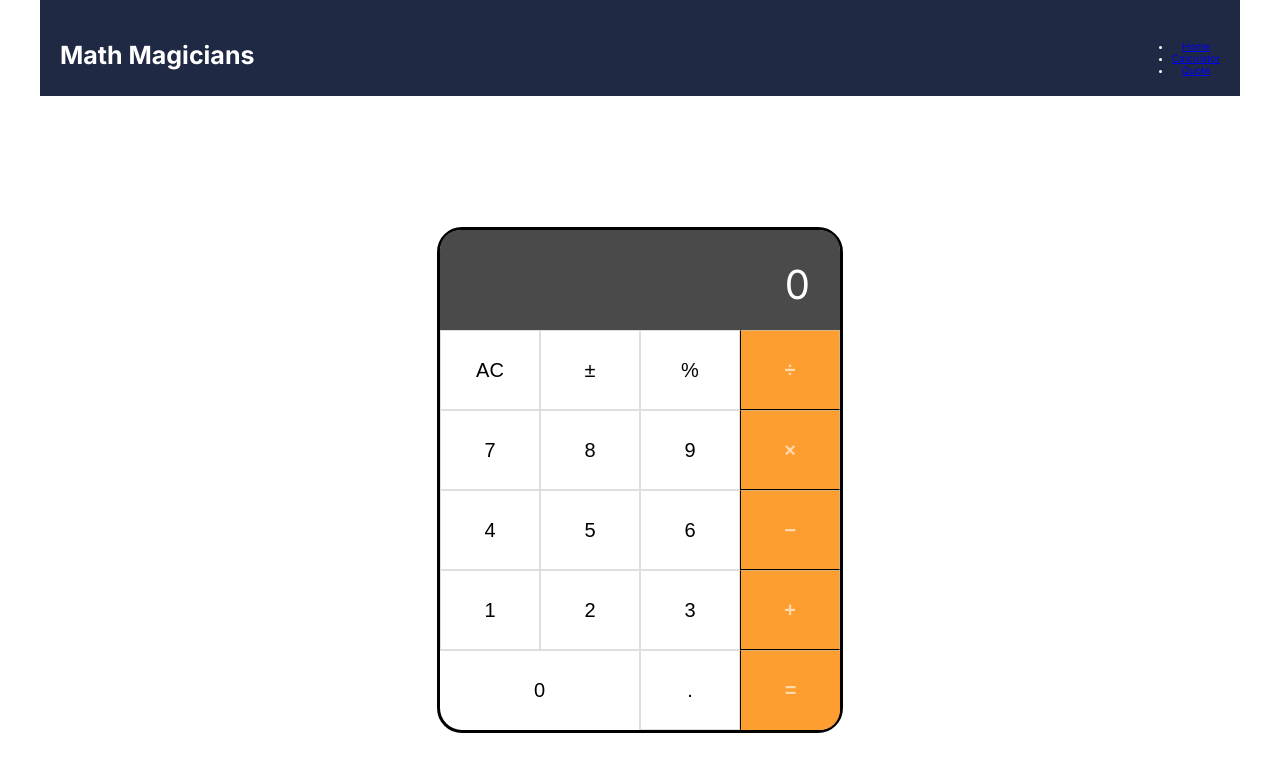
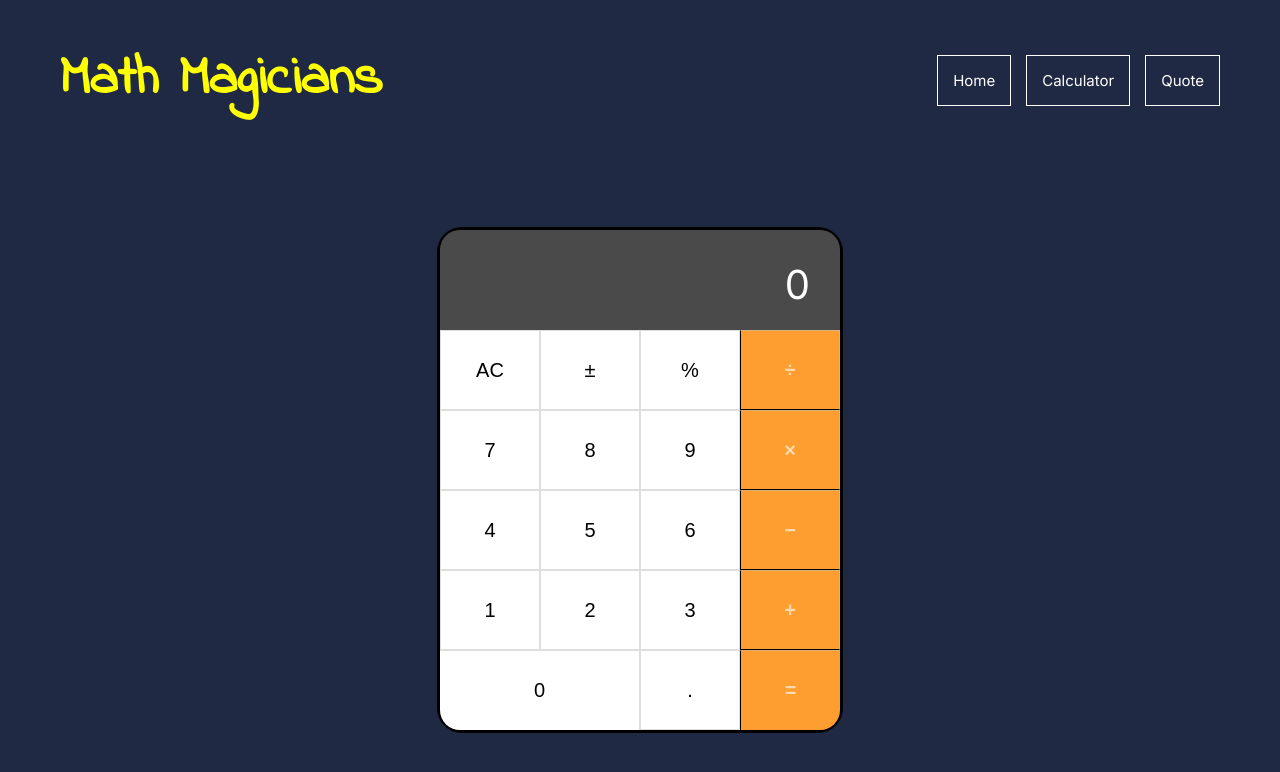
Before and after one commit to elasfarc/math-magicians, a React (Create React App) app: page /calculator in a window 1280 px wide. Shown: the top 772 px of the page. Built offline with nearby package versions, Linux system fonts and the light colour scheme; a web font is replaced by a local one.

Commit message:
style Nav

```diff
--- a/src/components/CalculatorBtns/CalculatorBtns.css
+++ b/src/components/CalculatorBtns/CalculatorBtns.css
@@ -1,13 +1,13 @@
 .btn {
   width: 10rem;
   height: 8rem;
-  background: inherit;
+  background-color: white;
   border: 0.25px solid #c1c5be8a;
   font-size: 2rem;
 }
 
 .btn:hover {
-  background: #c1c5be46;
+  background-color: #c1c5be;
   border: none;
 }
 
@@ -26,6 +26,7 @@
   margin-right: auto;
   border-bottom: none;
   border-left: none;
+  border-radius: 0 0 0 20px;
 }
 
 .operation-btn {
--- a/src/components/Nav/Nav.css
+++ b/src/components/Nav/Nav.css
@@ -1,10 +1,35 @@
 .navbar {
-  _background-color: yellow;
+  color: yellow;
   justify-content: space-between;
   padding: 2em;
   margin-bottom: 4em;
 }
 
 .most-left {
-  font-size: 2.5rem;
+  font-size: 5.5rem;
+  font-family: 'Indie Flower', cursive;
 }
+.logo {
+  color: yellow !important;
+}
+
+ul {
+  list-style: none;
+  display: flex;
+  font-size: 1.5rem;
+  align-items: center;
+}
+
+.nav-link {
+  margin-left: 1em;
+  border: 1px solid white;
+  padding: 1em;
+}
+
+a:link {
+  color: white;
+  text-decoration: none;
+}
+a:visited {
+  color: white;
+}
--- a/src/components/Nav/Nav.js
+++ b/src/components/Nav/Nav.js
@@ -5,7 +5,11 @@ import './Nav.css';
 const Nav = () => {
   return (
     <nav className="navbar flex-row">
-      <h1 className="most-left">Math Magicians</h1>
+      <h1 className="most-left">
+        <Link className="logo" to="/">
+          Math Magicians
+        </Link>
+      </h1>
       <ul className="most-right">
         <li className="nav-link">
           <Link to="/">Home</Link>
--- a/src/index.css
+++ b/src/index.css
@@ -1,27 +1,17 @@
 body {
   margin: 0;
-  font-family:
-    -apple-system,
-    BlinkMacSystemFont,
-    'Segoe UI',
-    'Roboto',
-    'Oxygen',
-    'Ubuntu',
-    'Cantarell',
-    'Fira Sans',
-    'Droid Sans',
-    'Helvetica Neue',
+  font-family: -apple-system, BlinkMacSystemFont, 'Segoe UI', 'Roboto', 'Oxygen',
+    'Ubuntu', 'Cantarell', 'Fira Sans', 'Droid Sans', 'Helvetica Neue',
     sans-serif;
   -webkit-font-smoothing: antialiased;
   -moz-osx-font-smoothing: grayscale;
 }
 
 code {
-  font-family:
-    source-code-pro,
-    Menlo,
-    Monaco,
-    Consolas,
-    'Courier New',
+  font-family: source-code-pro, Menlo, Monaco, Consolas, 'Courier New',
     monospace;
 }
+
+body {
+  background-color: rgb(32, 41, 68);
+}
```
